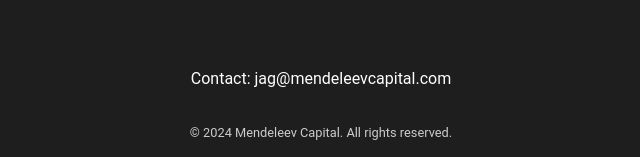
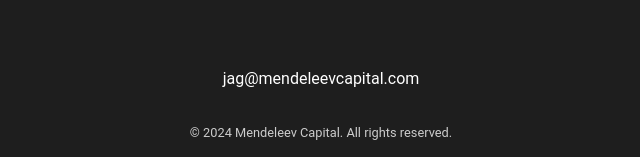
Before and after one commit to jagspan/mendeleevcapital, a plain HTML site: page index.html in a window 1280 px wide. Shown: the part 640-797 px from the top of the page, 319-959 px from the left. Drawn offline with Linux system fonts and the light colour scheme.

Commit message:
Update index.html

```diff
--- a/index.html
+++ b/index.html
@@ -39,7 +39,7 @@
 <body>
     <div class="container">
         <img src="mendeleev_image.png" alt="Mendeleev Capital" class="logo">
-        <p>Contact: jag@mendeleevcapital.com</p>
+        <p>jag@mendeleevcapital.com</p>
     </div>
     <div class="footer">
         © 2024 Mendeleev Capital. All rights reserved.
```
